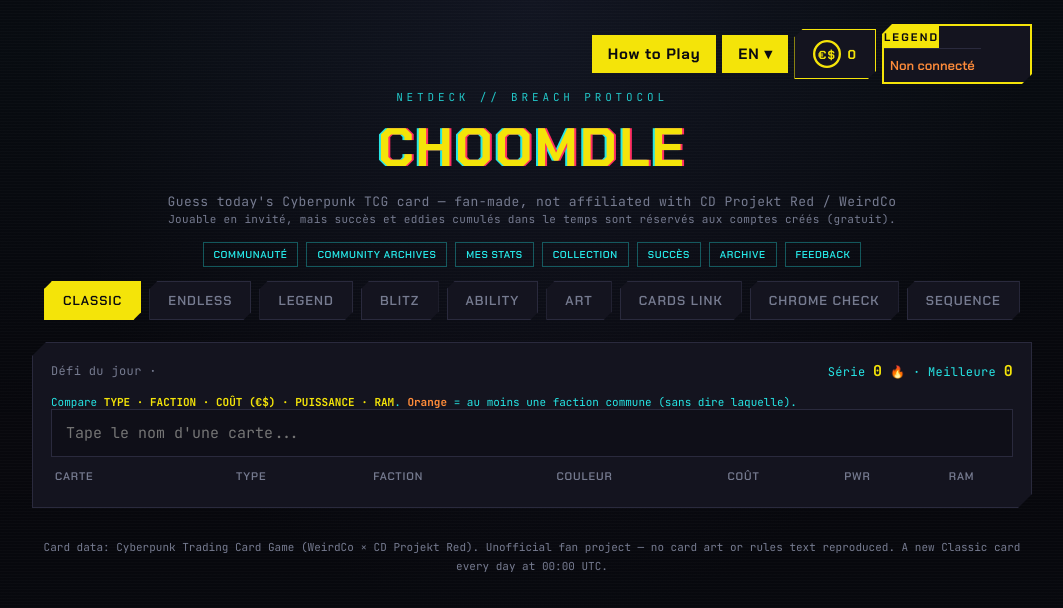
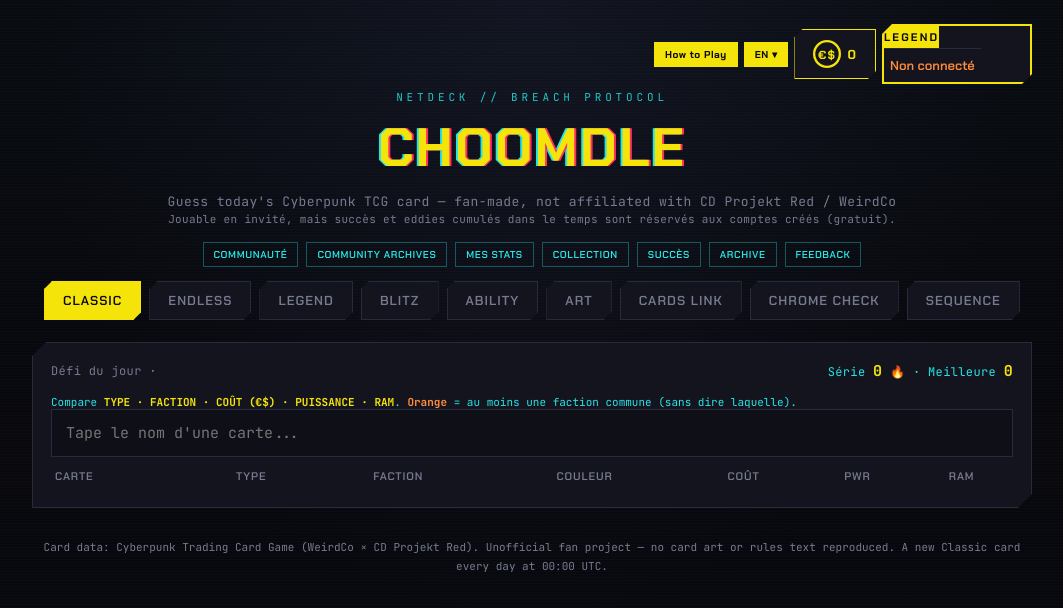
Before and after one commit to benchoom/Choomdle, a plain HTML site: page index.html in a window 1280 px wide. Shown: the whole page, without its empty margins (108-1171 px from the left). Drawn offline with nearby package versions, Linux system fonts and the light colour scheme.

Commit message:
Add files via upload

```diff
--- a/style.css
+++ b/style.css
@@ -123,11 +123,11 @@
   .lang-select-wrap{ position:relative; display:inline-block; }
   .lang-select-btn{
     appearance:none; background:var(--yellow); color:#0a0a10; border:1px solid var(--yellow); font-weight:700;
-    font-size:15px; padding:8px 15px; font-family:'Chakra Petch',sans-serif; letter-spacing:.05em; cursor:pointer; transition:.15s;
+    font-size:10px; padding:5px 10px; font-family:'Chakra Petch',sans-serif; letter-spacing:.05em; cursor:pointer; transition:.15s;
   }
   .howtoplay-btn{
     appearance:none; background:var(--yellow); color:#0a0a10; border:1px solid var(--yellow); font-weight:700;
-    font-size:15px; padding:8px 15px; font-family:'Chakra Petch',sans-serif; letter-spacing:.05em; cursor:pointer; transition:.15s;
+    font-size:10px; padding:5px 10px; font-family:'Chakra Petch',sans-serif; letter-spacing:.05em; cursor:pointer; transition:.15s;
   }
   .howtoplay-btn:hover{ border-color:var(--cyan); }
   .lang-select-wrap:hover .lang-select-btn{ border-color:var(--cyan); }
```
